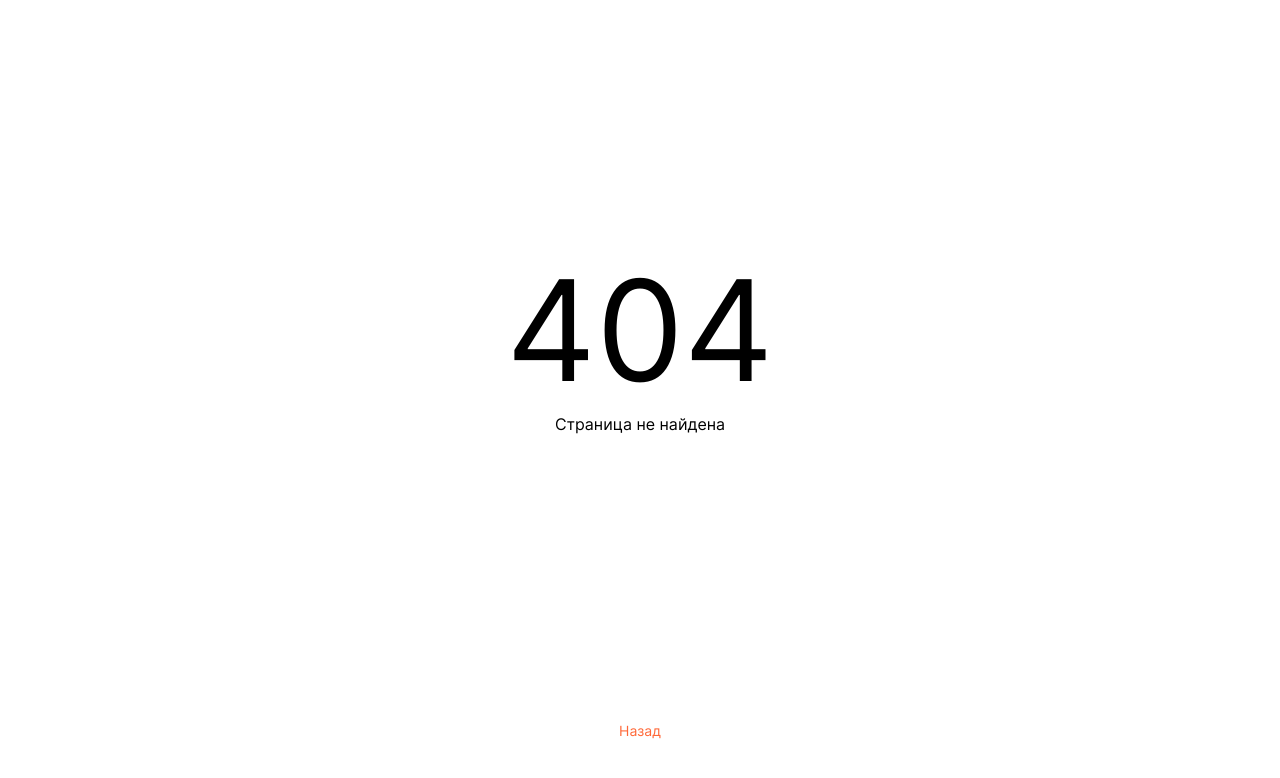
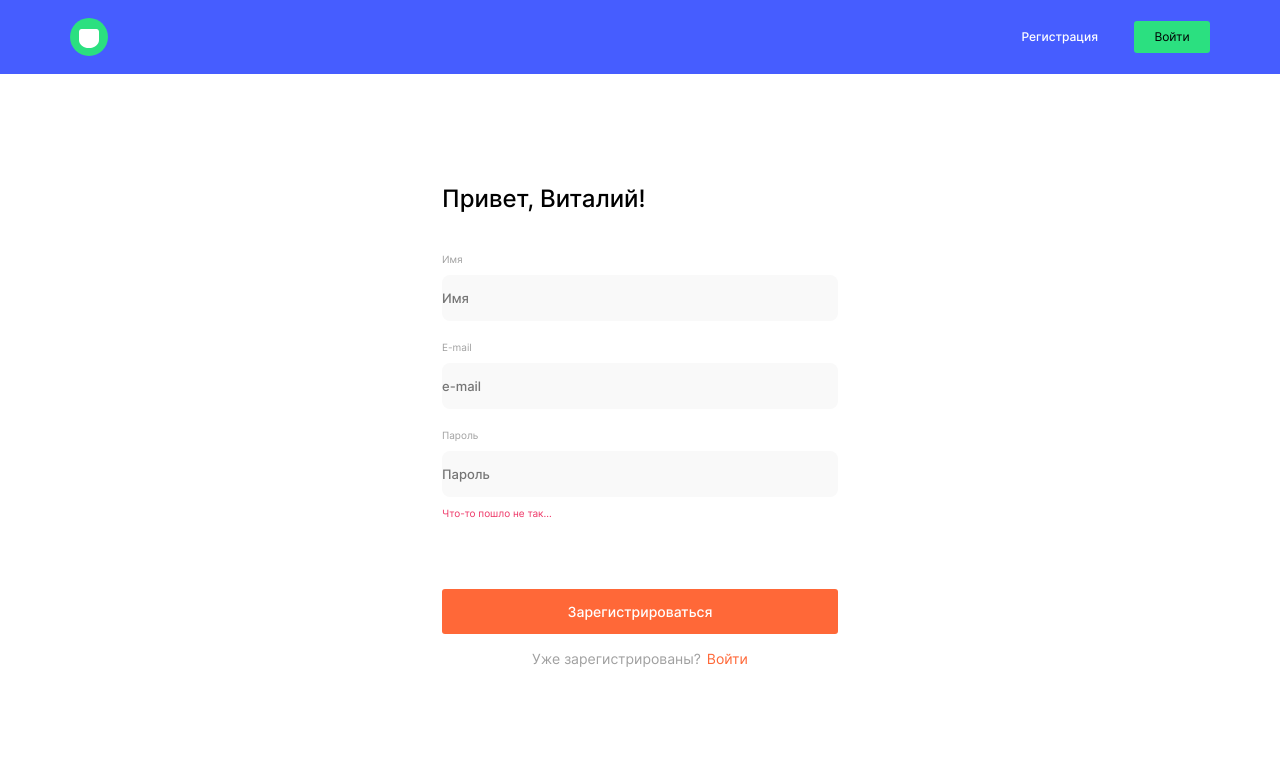
Before and after one commit to Kalyazhinkova/movies-explorer-frontend, a React (Create React App) app: page / in a window 1280 px wide. Before the commit this address had no page. Shown: the top 778 px of the page. Built offline with nearby package versions, Linux system fonts and the light colour scheme.

Commit message:
Начало 2

```diff
--- a/src/components/App/App.js
+++ b/src/components/App/App.js
@@ -4,13 +4,15 @@ import Main from '../Main/Main';
 import Footer from "../Footer/Footer";
 import NotFound from '../NotFound/NotFound';
 
+
 function App() {
   return (
     <>
-      {/* <Header />
+      <Header />
       <Main />
-      <Footer /> */}
-      <NotFound />
+      {/* <Footer />
+      <NotFound /> */}
+
     </>
   );
 }
--- /dev/null
+++ b/src/components/Login/Login.jsx
@@ -0,0 +1,50 @@
+import headerLogo from "../../images/header-logo.svg";
+// import { Link } from "react-router-dom";
+
+export default function Login() {
+  return (
+    <div className="register">
+      <img src={headerLogo} alt="Логотип" className="register__logo" />
+      <form className="register__form">
+        <h1 className="form__header">Рады видеть!</h1>
+        <fieldset className="form__fieldset">
+          <label className="form__label">E-mail
+            <input
+              id="email__input"
+              name="email"
+              type="email"
+              placeholder="e-mail"
+              className="form__input"
+              required=""
+            />
+            <span className="form__input-error" />
+          </label>
+          <label className="form__label">Пароль
+            <input
+              id="password__input"
+              name="password"
+              type="password"
+              placeholder="Пароль"
+              className="form__input"
+              minLength={8}
+              maxLength={50}
+            />
+            <span className="form__input-error">Что-то пошло не так...</span>
+          </label>
+        </fieldset>
+        <div className="form__submit">
+          <button type="submit" className="form__submit-button">
+            Зарегистрироваться
+          </button>
+
+          <span className="form__subtitle">
+            Еще не зарегистрированы?
+            <div className="form__link">Регистрация</div>
+            {/* <Link to="/sign-in" className="form__link"> */}
+            {/* </Link> */}
+          </span>
+        </div>
+      </form>
+    </div>
+  );
+}
--- /dev/null
+++ b/src/components/Main/Main.css
@@ -0,0 +1,7 @@
+.main {
+  flex: 1 0 auto;
+  height: 100%;
+  margin: 0;
+  padding: 0;
+  width: 100%;
+}
--- a/src/components/Main/Main.jsx
+++ b/src/components/Main/Main.jsx
@@ -4,17 +4,23 @@ import AboutProject from "./AboutProject/AboutProject";
 import Techs from "./Techs/Techs";
 import AboutMe from "./AboutMe/AboutMe";
 import Portfolio from "./Portfolio/Portfolio";
-
+import Register from "../Register/Register";
+import Login from "../Login/Login";
+import Profile from "../Profile/Profile"
+import "./Main.css";
 
 function Main () {
   return (
-    <main className="content">
-      <Promo />
+    <main className="main">
+      {/* <Promo />
       <NavTab />
       <AboutProject />
       <Techs />
       <AboutMe />
       <Portfolio />
+      <Register />
+      <Login /> */}
+      <Profile />
     </main>
   )
 }
--- /dev/null
+++ b/src/components/Profile/Profile.jsx
@@ -0,0 +1,59 @@
+import headerLogo from "../../images/header-logo.svg";
+
+export default function Profile() {
+  return (
+    <div className="register">
+      <form className="register__form">
+        <h1 className="form__header">Привет, Виталий!</h1>
+        <fieldset className="form__fieldset">
+          <label className="form__label">Имя
+            <input
+              id="name__input"
+              name="userName"
+              type="text"
+              placeholder="Имя"
+              className="form__input"
+              required=""
+            />
+            <span className="form__input-error" />
+          </label>
+          <label className="form__label">E-mail
+            <input
+              id="email__input"
+              name="email"
+              type="email"
+              placeholder="e-mail"
+              className="form__input"
+              required=""
+            />
+            <span className="form__input-error" />
+          </label>
+          <label className="form__label">Пароль
+            <input
+              id="password__input"
+              name="password"
+              type="password"
+              placeholder="Пароль"
+              className="form__input"
+              minLength={8}
+              maxLength={50}
+            />
+            <span className="form__input-error">Что-то пошло не так...</span>
+          </label>
+        </fieldset>
+        <div className="form__submit">
+          <button type="submit" className="form__submit-button">
+            Зарегистрироваться
+          </button>
+
+          <span className="form__subtitle">
+            Уже зарегистрированы?
+            <div className="form__link">Войти</div>
+            {/* <Link to="/sign-in" className="form__link"> */}
+            {/* </Link> */}
+          </span>
+        </div>
+      </form>
+    </div>
+  );
+}
--- /dev/null
+++ b/src/components/Register/Register.css
@@ -0,0 +1,156 @@
+.register {
+  padding: 70px 0 0 0;
+  margin: 0 calc(50% - 198px);
+  width: 100%;
+  max-width: 396px;
+  display: flex;
+  flex-direction: column;
+  justify-content: center;
+}
+
+.register__logo {
+  width: 38px;
+  height: 38px;
+}
+
+.register__form {
+  display: flex;
+  flex-direction: column;
+}
+
+.form__header {
+  margin: 40px 0 30px 0;
+  font-family: "Inter";
+  font-style: normal;
+  font-weight: 500;
+  font-size: 24px;
+  line-height: 29px;
+  color: #000000;
+}
+
+.form__fieldset {
+  display: flex;
+  flex-direction: column;
+  border: none;
+  padding: 0;
+  margin: 0;
+}
+
+.form__label {
+  padding: 0;
+  margin: 10px 0 0 0;
+  display: flex;
+  flex-direction: column;
+  font-family: "Inter";
+  font-style: normal;
+  font-weight: 400;
+  font-size: 10px;
+  line-height: 12px;
+  color: #a0a0a0;
+}
+
+.form__input {
+  margin: 10px 0 10px 0;
+  border: none;
+  padding: 0;
+  width: 396px;
+  height: 46px;
+  background: #f9f9f9;
+  border-radius: 8px;
+  font-family: "Inter";
+  font-style: normal;
+  font-weight: 500;
+  font-size: 13px;
+  line-height: 16px;
+  color: #000000;
+}
+
+.form__input-error {
+  font-family: "Inter";
+  font-style: normal;
+  font-weight: 400;
+  font-size: 10px;
+  line-height: 12px;
+  color: #ee3465;
+}
+
+.form__subtitle {
+  display: flex;
+  justify-content: center;
+  font-family: "Inter";
+  font-style: normal;
+  font-weight: 400;
+  font-size: 14px;
+  line-height: 17px;
+  text-align: center;
+  color: #a0a0a0;
+}
+
+.form__link {
+  margin-left: 6px;
+  cursor: pointer;
+  font-family: "Inter";
+  font-style: normal;
+  font-weight: 400;
+  font-size: 14px;
+  line-height: 17px;
+  text-decoration: none;
+  text-align: center;
+  color: #ff6838;
+}
+
+.form__submit-button {
+  margin: 70px 0 16px 0;
+  padding: 0;
+  width: 396px;
+  height: 45px;
+  background: #ff6838;
+  border-radius: 3px;
+  border: none;
+  cursor: pointer;
+  font-family: "Inter";
+  font-style: normal;
+  font-weight: 500;
+  font-size: 14px;
+  line-height: 17px;
+  text-align: center;
+  color: #ffffff;
+}
+
+@media screen and (max-width: 768px) {
+  .register {
+    padding: 232px 0 0 0;
+  }
+}
+
+@media screen and (max-width: 320px) {
+  .register {
+    padding: 56px 0 0 0;
+    margin: 0 calc(50% - 130px);
+    width: 100%;
+    max-width: 260px;
+    display: flex;
+    flex-direction: column;
+    justify-content: center;
+  }
+  .register__logo {
+    margin: 0 calc(50% - 19px);
+  }
+  .form__header {
+    text-align: center;
+  }
+  .form__input {
+    width: 260px;
+  }
+  .form__submit-button {
+    width: 260px;
+  }
+  .form__subtitle {
+    font-size: 12px;
+    line-height: 15px;
+  }
+  .form__link {
+    font-size: 12px;
+    line-height: 15px;
+  }
+}
--- /dev/null
+++ b/src/components/Register/Register.jsx
@@ -0,0 +1,62 @@
+import "./Register.css";
+import headerLogo from "../../images/header-logo.svg";
+// import { Link } from "react-router-dom";
+
+export default function Register() {
+  return (
+    <div className="register">
+      <img src={headerLogo} alt="Логотип" className="register__logo" />
+      <form className="register__form">
+        <h1 className="form__header">Добро пожаловать!</h1>
+        <fieldset className="form__fieldset">
+          <label className="form__label">Имя
+            <input
+              id="name__input"
+              name="userName"
+              type="text"
+              placeholder="Имя"
+              className="form__input"
+              required=""
+            />
+            <span className="form__input-error" />
+          </label>
+          <label className="form__label">E-mail
+            <input
+              id="email__input"
+              name="email"
+              type="email"
+              placeholder="e-mail"
+              className="form__input"
+              required=""
+            />
+            <span className="form__input-error" />
+          </label>
+          <label className="form__label">Пароль
+            <input
+              id="password__input"
+              name="password"
+              type="password"
+              placeholder="Пароль"
+              className="form__input"
+              minLength={8}
+              maxLength={50}
+            />
+            <span className="form__input-error">Что-то пошло не так...</span>
+          </label>
+        </fieldset>
+        <div className="form__submit">
+          <button type="submit" className="form__submit-button">
+            Зарегистрироваться
+          </button>
+
+          <span className="form__subtitle">
+            Уже зарегистрированы?
+            <div className="form__link">Войти</div>
+            {/* <Link to="/sign-in" className="form__link"> */}
+            {/* </Link> */}
+          </span>
+        </div>
+      </form>
+    </div>
+  );
+}
```
